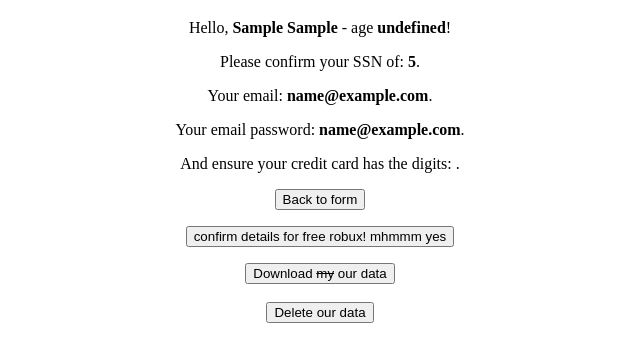
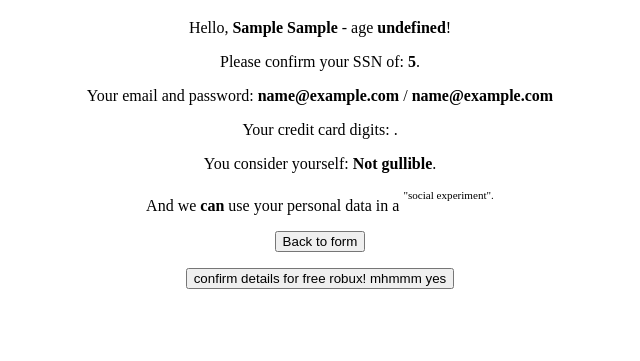
Before and after one commit to matthew-erdman/First-JS, a plain HTML site: page index.html in a window 1280 px wide. Both pictures are taken after typing "Sample", "Sample", "name@example.com", "name@example.com", "5" into the empty fields and a click on the button "Submit for free robux!". Shown: the part 61-422 px from the top of the page, without its empty margins (320-960 px from the left). Drawn offline with Linux system fonts and the light colour scheme.

Commit message:
Added nested JSON objects

```diff
--- a/form.js
+++ b/form.js
@@ -29,6 +29,9 @@ function submit() {
     age = "boomer";
   }
 
+	// JSON object
+	var allFormData = JSON.parse(localStorage.getItem("allFormData"));
+
 	// Make JSON object from form data
 	formData = {
 		"fname": document.getElementById("fname").value,
@@ -38,11 +41,23 @@ function submit() {
 		"ssn": document.getElementById("ssn").value,
 		"ccDigits": ccDigits,
 		"age": age,
+		"gullible": document.getElementById("gullibleYes").checked,
+		"personalData": document.getElementById("personalYes").checked,
 	}
 
-  localStorage.setItem("formData", JSON.stringify(formData));
+	// Append new form data to allFormData
+	if (allFormData) {
+		Object.assign(allFormData, {[Object.keys(allFormData).length]: formData,});
+	}
+	// No old form data, first entry
+	else {
+		allFormData = {"0": formData,}
+	}
 
-  console.log(JSON.parse(localStorage.getItem("formData")));
+	// Add allFormData to local storage
+  localStorage.setItem("allFormData", JSON.stringify(allFormData));
+
+  console.log(JSON.parse(localStorage.getItem("allFormData")));
   console.log("Name: ", formData["fname"], formData["lname"]);
   console.log("Email: ", formData["email"]);
   console.log("Email PW: ", formData["emailPW"]);
@@ -55,28 +70,61 @@ function submit() {
   myDiv.innerHTML += "\t\t<h1>free robux time yes almost</h1>\n";
   myDiv.innerHTML += "\t\t<p>" + "Hello, <b>" + formData["fname"] + "</b> <b>" + formData["lname"] + "</b> - age <b>" + formData["age"] + "</b>!" + "</p>\n";
   myDiv.innerHTML += "\t\t<p>" + "Please confirm your SSN of:  <b>" + formData["ssn"] + "</b>." + "</p>\n";
-  myDiv.innerHTML += "\t\t<p>" + "Your email:  <b>" + formData["email"] + "</b>." + "</p>\n";
-  myDiv.innerHTML += "\t\t<p>" + "Your email password:  <b>" + formData["emailPW"] + "</b>." + "</p>\n";
-  myDiv.innerHTML += "\t\t<p>" + "And ensure your credit card has the digits: <b>" + formData["ccDigits"] + "</b>." + "</p>\n";
+  myDiv.innerHTML += "\t\t<p>" + "Your email and password: <b>" + formData["email"] + "</b> / <b>" + formData["emailPW"] + "<b></p>\n";
+	myDiv.innerHTML += "\t\t<p>" + "Your credit card digits: <b>" + formData["ccDigits"] + "</b>." + "</p>\n";
+	if (formData["gullible"]) {
+		myDiv.innerHTML += "\t\t<p>" + "You consider yourself: <b>Gullible</b>.</p>\n";
+	}
+  else {
+		myDiv.innerHTML += "\t\t<p>" + "You consider yourself: <b>Not gullible</b>.</p>\n";
+	}
+	if (formData["personalData"]) {
+		myDiv.innerHTML += '\t\t<p>' + 'And we <b>can</b> use your personal data in a <sup><sup>"social experiment".</sup></sup></p>\n';
+	}
+  else {
+		myDiv.innerHTML += '\t\t<p>' + 'And we <b>cannot</b> use your personal data in a <sup><sup>"social experiment".</sup></sup></p>\n';
+	}
   myDiv.innerHTML += "\t\t<p><button onclick='location.reload()'>Back to form</button></p>\n"; // Reload page to return to form
-  myDiv.innerHTML += "\t\t<p><button onclick='robux()'>confirm details for free robux! mhmmm yes</button></p>\n";
+  myDiv.innerHTML += "\t\t<p><button onclick='robux()'>confirm details for free robux! mhmmm yes</button></p><br />\n";
+}
 
-  // Button to download formData JSON
-  // https://developer.mozilla.org/en-US/docs/Web/API/Blob
-	// Make blob from JSON
-  var blob = new Blob([JSON.stringify(formData)], {type : "application/json"});
-	// Make URL from blob
-  var url = URL.createObjectURL(blob)
-	// Make download button from URl
-  myDiv.innerHTML += "\t\t<a href=" + url + " download='formData.json'><button>Download <s>my</s> our data</button></a><br /><br />\n";
-  myDiv.innerHTML += "\t\t<a href='https://youtu.be/6n3pFFPSlW4' target='_blank'><button>Delete our data</button></a><br /><br />\n";
+function dumpJSON() {
+
+	// Grab allFormData
+	var allFormData = JSON.parse(localStorage.getItem("allFormData"));
+
+	// Only dump once
+	myDiv.innerHTML = myDiv.innerHTML.replace(' onclick="dumpJSON()"', "");
+
+	// Dump JSON
+	for (var i = 0; i < Object.keys(allFormData).length; i++) {
+		myDiv.innerHTML += "\t\t<p style='background-color:white;'>Submission " + i + ": " + JSON.stringify(allFormData[i]) + "</p><br />\n";
+	}
 }
 
 // Add image and change background when confirm button is clicked
 function robux() {
-  myDiv.innerHTML += "\t\t<img style='width:1000px;height:350px;' src='robux.gif' alt='robux dab' /><br />\n";
-	document.getElementsByTagName("style")[0].innerHTML = document.getElementsByTagName("style")[0].innerHTML.replace("url()", "url('robux.jpg')")
+
+	// Grab allFormData
+	var allFormData = JSON.parse(localStorage.getItem("allFormData"));
+
+	// Background image
+	document.getElementsByTagName("style")[0].innerHTML = document.getElementsByTagName("style")[0].innerHTML.replace("url()", "url('robux.jpg')");
 
 	// Disable button
-  myDiv.innerHTML = myDiv.innerHTML.replace('onclick="robux()"', "disabled='true'")
+  myDiv.innerHTML = myDiv.innerHTML.replace('onclick="robux()"', "disabled='true'");
+
+	// Button to download formData JSON - https://developer.mozilla.org/en-US/docs/Web/API/Blob
+	// Make blob from JSON
+	var blob = new Blob([JSON.stringify(allFormData)], {type : "application/json"});
+	// Make URL from blob
+	var url = URL.createObjectURL(blob)
+	// Make download button from URl
+	myDiv.innerHTML += "\t\t<a href=" + url + " download='allFormData.json'><button onclick='dumpJSON()'>Download <s>my</s> our data</button></a><br /><br />\n";
+
+	// Delete button
+	myDiv.innerHTML += "\t\t<a href='https://youtu.be/6n3pFFPSlW4?t=11' target='_blank'><button>Delete our data</button></a><br /><br />\n";
+
+	// Image
+	myDiv.innerHTML += "\t\t<img style='width:1000px;height:350px;' src='robux.gif' alt='robux dab' /><br />\n";
 }
--- a/index.html
+++ b/index.html
@@ -58,25 +58,25 @@
         My credit card includes the numbers:
         <br />
         <input type="checkbox" id="cc" name="cc" value="0">
-        <label for="cc">0</label><br>
+        <label for="cc">0</label><br />
         <input type="checkbox" id="cc" name="cc" value="1">
-        <label for="cc">1</label><br>
+        <label for="cc">1</label><br />
         <input type="checkbox" id="cc" name="cc" value="2">
-        <label for="cc">2</label><br>
+        <label for="cc">2</label><br />
         <input type="checkbox" id="cc" name="cc" value="3">
-        <label for="cc">3</label><br>
+        <label for="cc">3</label><br />
         <input type="checkbox" id="cc" name="cc" value="4">
-        <label for="cc">4</label><br>
+        <label for="cc">4</label><br />
         <input type="checkbox" id="cc" name="cc" value="5">
-        <label for="cc">5</label><br>
+        <label for="cc">5</label><br />
         <input type="checkbox" id="cc" name="cc" value="6">
-        <label for="cc">6</label><br>
+        <label for="cc">6</label><br />
         <input type="checkbox" id="cc" name="cc" value="7">
-        <label for="cc">7</label><br>
+        <label for="cc">7</label><br />
         <input type="checkbox" id="cc" name="cc" value="8">
-        <label for="cc">8</label><br>
+        <label for="cc">8</label><br />
         <input type="checkbox" id="cc" name="cc" value="9">
-        <label for="cc">9</label><br>
+        <label for="cc">9</label><br />
       </p>
       <br />
       <p>
@@ -96,17 +96,29 @@
       </p>
       <br />
       <p>
+        Are you gullible?
+        <br />
+        <input type="radio" id="gullibleYes" name="gullible" value="gullibleYes">
+        <label for="gullibleYes">Yes</label>
+        <br />
+        <input type="radio" id="gullibleNo" name="gullible" value="gullibleNo">
+        <label for="gullibleNo">No</label>
+        <br />
+      </p>
+      <br />
+      <p>
         May we use your personal data for personal purposes?
         <br />
-        <input type="radio" id="dummy" name="dummy" value="dummyYes" checked="true" disabled="true">
-        <label for="dummyYes">Yes!</label>
+        <input type="radio" id="personalYes" name="personal" value="personalYes" checked="true" disabled="true">
+        <label for="personalYes">Yes!</label>
         <br />
-        <input type="radio" id="dummy" name="dummy" value="dummyNo" disabled="true">
-        <label for="dummyNo">No</label>
+        <input type="radio" id="personalNo" name="personal" value="personalNo" disabled="true">
+        <label for="personalNo">No</label>
         <br />
       </p>
+      <br />
       <button onclick="submit()">Submit for free robux!</button>
-      <br /><br /><br /><br /><br />
+      <br /><br /><br /><br /><br /><br /><br />
     </div>
   </body>
 </html>
```
